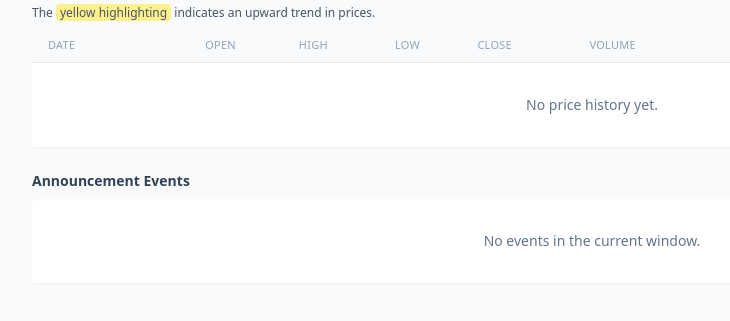
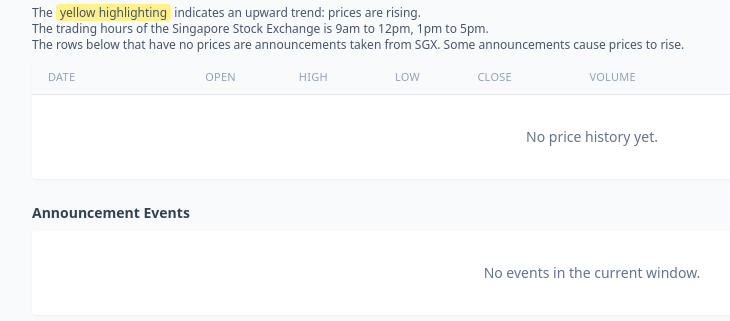
Before and after one commit to maxloopinmok/sgdr-pa, a Django app: template templates/companies/timeline.html in a window 1280 px wide. Shown: the part 144-465 px from the top of the page, without its empty margins (48-778 px from the left). Run offline with Django 5.2, Linux system fonts and the light colour scheme; the template is opened without the code that fills it, so the values that code supplies are empty; some libraries are stand-ins or nearby versions.

Commit message:
Updated description under Price & Event History heading

```diff
--- a/templates/companies/timeline.html
+++ b/templates/companies/timeline.html
@@ -16,7 +16,9 @@
     <span class="ml-2 font-normal text-slate-500">{{ price_start|date:"d M Y" }} — {{ price_end|date:"d M Y" }}</span>
   </h2>
   <p class="text-xs text-slate-600 mb-2">
-    The <span class="bg-yellow-200 rounded px-1">yellow highlighting</span> indicates an upward trend in prices.
+    The <span class="bg-yellow-200 rounded px-1">yellow highlighting</span> indicates an upward trend: prices are rising.<br/>
+    The trading hours of the Singapore Stock Exchange is 9am to 12pm, 1pm to 5pm.<br/>
+    The rows below that have no prices are announcements taken from SGX.  Some announcements cause prices to rise.
   </p>
   <div class="bg-white rounded shadow-sm divide-y overflow-x-auto">
     <div class="hidden sm:flex items-center gap-3 px-4 py-2 text-[11px] uppercase tracking-wide text-slate-400 bg-slate-50">
```
